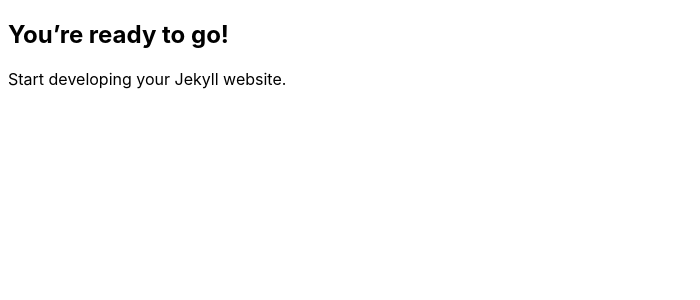
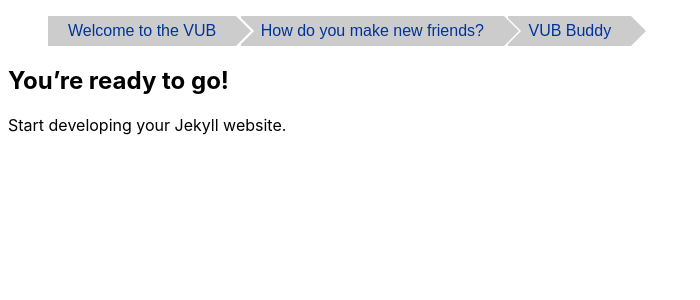
Before and after one commit to LndH/breadcrumb-test, a Jekyll site: the page built from index.md, in a window 1280 px wide. Shown: the top 300 px of the page, without its empty margins (0-700 px from the left). Built offline with Jekyll 4.4.1, drawn with Linux system fonts in a browser that asks for light colours.

Commit message:
generate nav from yml file

```diff
--- /dev/null
+++ b/_data/links.yml
@@ -0,0 +1,9 @@
+menus:
+- title: Welcome to the VUB menu
+  items:
+  - name: Welcome to the VUB
+    url: https://canvas.vub.be/courses/21247/pages/welcome-to-the-vub
+  - name: How do you make new friends?
+    url: https://canvas.vub.be/courses/21247/pages/how-do-you-make-new-friends
+  - name: VUB Buddy
+    url: https://canvas.vub.be/courses/21247/pages/buddy-scheme-at-vub
--- /dev/null
+++ b/_includes/menu.html
@@ -0,0 +1,11 @@
+<ul class="breadcrumb-arrows">
+    {% for menu in site.data.links.menus %}
+      {% for entry in menu.items %}
+      <li>
+        <a href="{{entry.url}}">
+          {{entry.name}}
+        </a>
+      </li>
+      {% endfor %}
+    {% endfor %}
+  </ul>
--- a/_layouts/default.html
+++ b/_layouts/default.html
@@ -3,10 +3,12 @@
   <head>
     <meta name="viewport" content="width=device-width, initial-scale=1">
     <meta charset="utf-8">
+    <base target="_parent">
     <title>{{ page.title }} - {{ site.title }}</title>
     <link rel="stylesheet" href="{{ "/assets/css/main.css" | relative_url }}">
   </head>
   <body>
+    {% include menu.html %}
     {{ content }}
   </body>
 </html>
--- a/assets/css/main.scss
+++ b/assets/css/main.scss
@@ -2,3 +2,62 @@
 ---
 
 @import "main";
+
+        /*
+code adapted from: https://codepen.io/anon/embed/dwnfa?height=500&theme-id=1&slug-hash=dwnfa&default-tab=result#result-box
+*/
+
+.breadcrumb-arrows li {
+    display: inline-block;
+    line-height: 30px;
+    position: relative;
+}
+.breadcrumb-arrows li:before {
+    content: " ";
+    height: 0;
+    width: 0;
+    position: absolute;
+    left: -2px;
+    border-style: solid;
+    border-width: 15px 0 15px 15px;
+    border-color: transparent transparent transparent #fff;
+    z-index: 0;
+}
+.breadcrumb-arrows li:first-child:before {
+    border-color: transparent;
+}
+.breadcrumb-arrows a:after {
+    content: " ";
+    height: 0;
+    width: 0;
+    position: absolute;
+    right: -15px;
+    border-style: solid;
+    border-width: 15px 0 15px 15px;
+    border-color: transparent transparent transparent #ccc;
+    z-index: 10;
+}
+.breadcrumb-arrows .active a {
+    background: #003399;
+    color: #FF6600;
+    z-index: 100;
+}
+.breadcrumb-arrows .active a:after {
+    border-left-color: #003399;
+}
+.breadcrumb-arrows a {
+    display: block;
+    background: #ccc;
+    padding: 0 20px;
+    text-decoration: none;
+    color: #003399;
+    font-family: Arial, Helvetica, sans-serif;
+}
+
+.breadcrumb-arrows a:hover {
+    background: #FF6600;
+    color: #003399;
+}
+.breadcrumb-arrows a:hover:after {
+    border-color: transparent transparent transparent #FF6600;
+}
```
Also changed, not shown: 3 other files.
